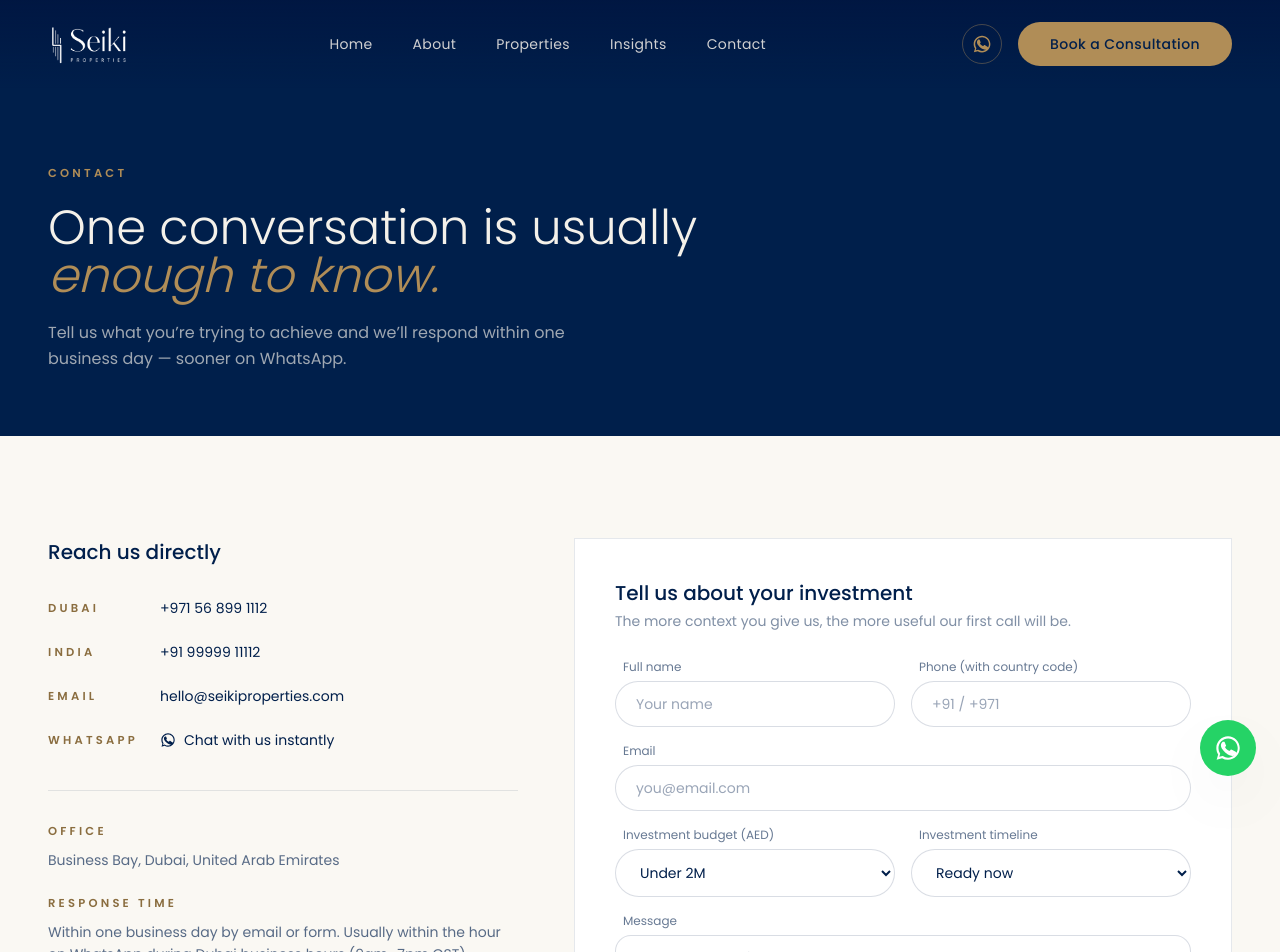
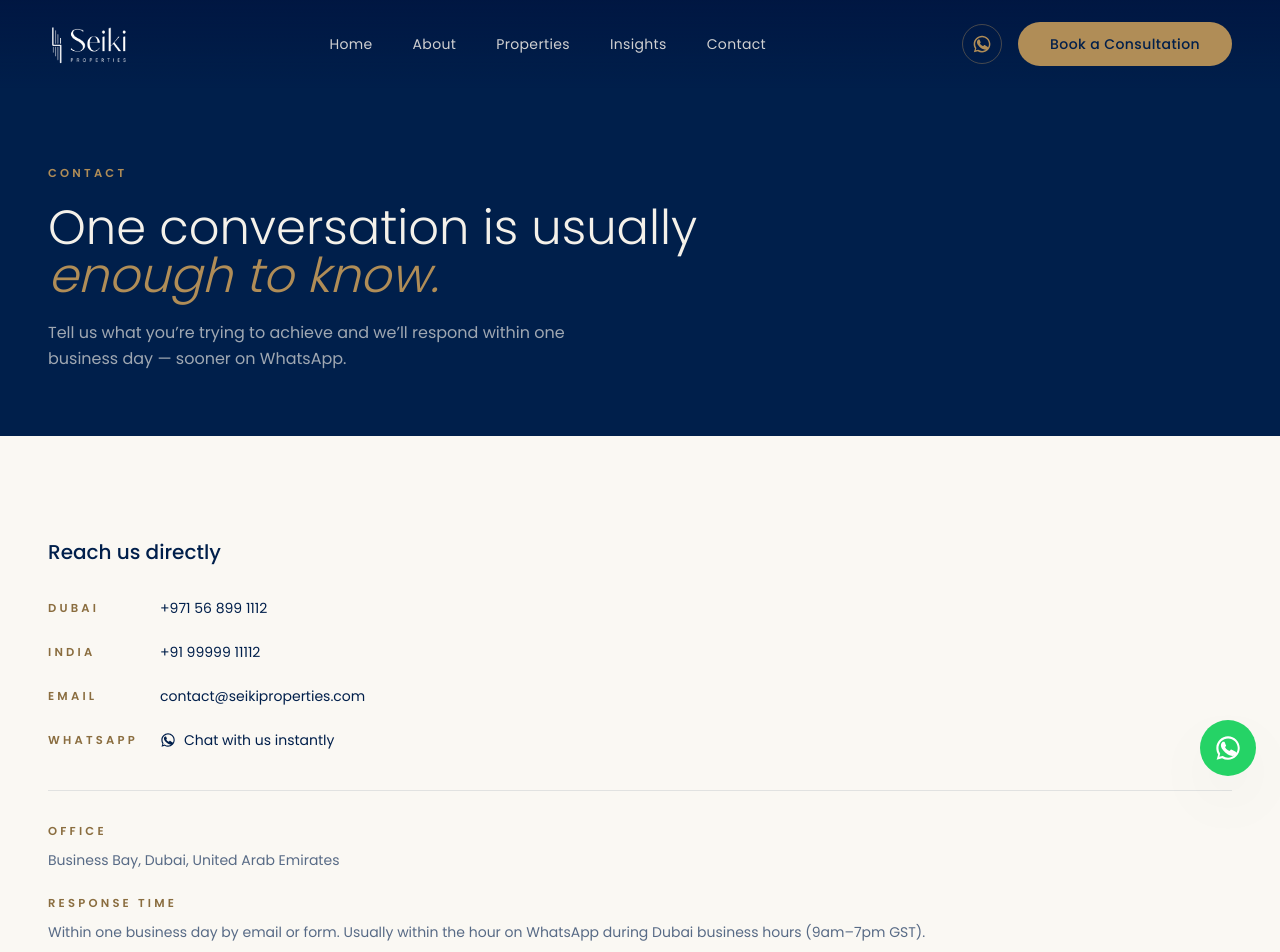
Before and after one commit to seikiproperties/website, a Next.js app: page /contact in a window 1280 px wide. Shown: the top 952 px of the page. Built offline with nearby package versions, Linux system fonts and the light colour scheme.

Commit message:
Remove form from contact page, fix email to contact@seikiproperties.com

```diff
--- a/src/app/contact/page.tsx
+++ b/src/app/contact/page.tsx
@@ -1,13 +1,8 @@
 import type { Metadata } from "next";
 import { siteConfig, waLink } from "@/lib/siteConfig";
-import ContactForm from "@/components/ContactForm";
 import { WhatsAppIcon } from "@/components/SiteHeader";
 
-export const metadata: Metadata = {
-  title: "Contact",
-  description:
-    "Get in touch with Seiki Properties — WhatsApp, call our Dubai or India lines, or send us your investment brief.",
-};
+export const metadata: Metadata = { title: "Contact", description: "Get in touch with Seiki Properties — WhatsApp, call our Dubai or India lines, or send us your investment brief." };
 
 export default function ContactPage() {
   return (
@@ -15,103 +10,37 @@ export default function ContactPage() {
       <section className="bg-navy text-cream pt-40 pb-16">
         <div className="container-x">
           <span className="eyebrow text-gold">Contact</span>
-          <h1 className="mt-5 text-3xl md:text-5xl font-light leading-tight max-w-2xl">
-            One conversation is usually
-            <span className="block italic text-gold">enough to know.</span>
-          </h1>
-          <p className="mt-5 text-cream/65 text-base max-w-xl leading-relaxed">
-            Tell us what you&rsquo;re trying to achieve and we&rsquo;ll respond within
-            one business day — sooner on WhatsApp.
-          </p>
+          <h1 className="mt-5 text-3xl md:text-5xl font-light leading-tight max-w-2xl">One conversation is usually<span className="block italic text-gold">enough to know.</span></h1>
+          <p className="mt-5 text-cream/65 text-base max-w-xl leading-relaxed">Tell us what you&rsquo;re trying to achieve and we&rsquo;ll respond within one business day — sooner on WhatsApp.</p>
         </div>
       </section>
-
       <section className="section bg-cream-light">
-        <div className="container-x grid grid-cols-1 lg:grid-cols-[1fr_1.4fr] gap-14">
-
-          {/* Left: direct contact details */}
-          <div>
-            <h2 className="text-navy text-xl font-medium mb-8">Reach us directly</h2>
-
-            <div className="space-y-6">
-              <ContactRow
-                label="Dubai"
-                value={siteConfig.contact.dubaiPhone}
-                href={`tel:${siteConfig.contact.dubaiPhoneHref}`}
-              />
-              <ContactRow
-                label="India"
-                value={siteConfig.contact.indiaPhone}
-                href={`tel:${siteConfig.contact.indiaPhoneHref}`}
-              />
-              <ContactRow
-                label="Email"
-                value={siteConfig.contact.email}
-                href={`mailto:${siteConfig.contact.email}`}
-              />
-              {/* WhatsApp row — same structure as ContactRow but with icon */}
-              <a
-                href={waLink("Hi Seiki Properties, I'd like to know more about investing in Dubai real estate.")}
-                target="_blank"
-                rel="noopener noreferrer"
-                className="flex items-start gap-4 group"
-              >
-                <span className="eyebrow text-gold-dark w-24 shrink-0 pt-0.5">WhatsApp</span>
-                <span className="text-navy text-sm group-hover:text-gold-dark transition-colors flex items-center gap-2">
-                  <WhatsAppIcon className="w-4 h-4 shrink-0" />
-                  Chat with us instantly
-                </span>
-              </a>
-            </div>
-
-            <div className="mt-10 pt-8 border-t border-navy/10 space-y-6">
-              <div>
-                <p className="eyebrow text-gold-dark mb-2">Office</p>
-                <p className="text-navy/65 text-sm leading-relaxed">
-                  {siteConfig.contact.officeAddress}
-                </p>
-              </div>
-              <div>
-                <p className="eyebrow text-gold-dark mb-2">Response Time</p>
-                <p className="text-navy/65 text-sm leading-relaxed">
-                  Within one business day by email or form. Usually within the
-                  hour on WhatsApp during Dubai business hours (9am–7pm GST).
-                </p>
-              </div>
-            </div>
+        <div className="container-x max-w-2xl">
+          <h2 className="text-navy text-xl font-medium mb-8">Reach us directly</h2>
+          <div className="space-y-6">
+            <a href={`tel:${siteConfig.contact.dubaiPhoneHref}`} className="flex items-start gap-4 group">
+              <span className="eyebrow text-gold-dark w-24 shrink-0 pt-0.5">Dubai</span>
+              <span className="text-navy text-sm group-hover:text-gold-dark transition-colors">{siteConfig.contact.dubaiPhone}</span>
+            </a>
+            <a href={`tel:${siteConfig.contact.indiaPhoneHref}`} className="flex items-start gap-4 group">
+              <span className="eyebrow text-gold-dark w-24 shrink-0 pt-0.5">India</span>
+              <span className="text-navy text-sm group-hover:text-gold-dark transition-colors">{siteConfig.contact.indiaPhone}</span>
+            </a>
+            <a href={`mailto:${siteConfig.contact.email}`} className="flex items-start gap-4 group">
+              <span className="eyebrow text-gold-dark w-24 shrink-0 pt-0.5">Email</span>
+              <span className="text-navy text-sm group-hover:text-gold-dark transition-colors break-all">{siteConfig.contact.email}</span>
+            </a>
+            <a href={waLink("Hi Seiki Properties, I'd like to know more about investing in Dubai real estate.")} target="_blank" rel="noopener noreferrer" className="flex items-start gap-4 group">
+              <span className="eyebrow text-gold-dark w-24 shrink-0 pt-0.5">WhatsApp</span>
+              <span className="text-navy text-sm group-hover:text-gold-dark transition-colors flex items-center gap-2"><WhatsAppIcon className="w-4 h-4" />Chat with us instantly</span>
+            </a>
           </div>
-
-          {/* Right: contact form */}
-          <div className="bg-white border border-navy/10 p-8 md:p-10">
-            <h2 className="text-navy text-xl font-medium mb-1">
-              Tell us about your investment
-            </h2>
-            <p className="text-navy/50 text-sm mb-7">
-              The more context you give us, the more useful our first call will be.
-            </p>
-            <ContactForm variant="light" extended />
+          <div className="mt-10 pt-8 border-t border-navy/10 space-y-6">
+            <div><p className="eyebrow text-gold-dark mb-2">Office</p><p className="text-navy/65 text-sm leading-relaxed">{siteConfig.contact.officeAddress}</p></div>
+            <div><p className="eyebrow text-gold-dark mb-2">Response Time</p><p className="text-navy/65 text-sm leading-relaxed">Within one business day by email or form. Usually within the hour on WhatsApp during Dubai business hours (9am–7pm GST).</p></div>
           </div>
         </div>
       </section>
     </>
   );
 }
-
-function ContactRow({
-  label,
-  value,
-  href,
-}: {
-  label: string;
-  value: string;
-  href: string;
-}) {
-  return (
-    <a href={href} className="flex items-start gap-4 group">
-      <span className="eyebrow text-gold-dark w-24 shrink-0 pt-0.5">{label}</span>
-      <span className="text-navy text-sm group-hover:text-gold-dark transition-colors break-all">
-        {value}
-      </span>
-    </a>
-  );
-}
--- a/src/lib/siteConfig.ts
+++ b/src/lib/siteConfig.ts
@@ -15,7 +15,7 @@ export const siteConfig = {
     indiaPhone: "+91 99999 11112",
     indiaPhoneHref: "+919999911112",
     whatsappNumber: "971568991112", // Dubai number — digits only, country code, no +
-    email: "hello@seikiproperties.com",
+    email: "contact@seikiproperties.com",
     officeAddress: "Business Bay, Dubai, United Arab Emirates",
   },
 
```
